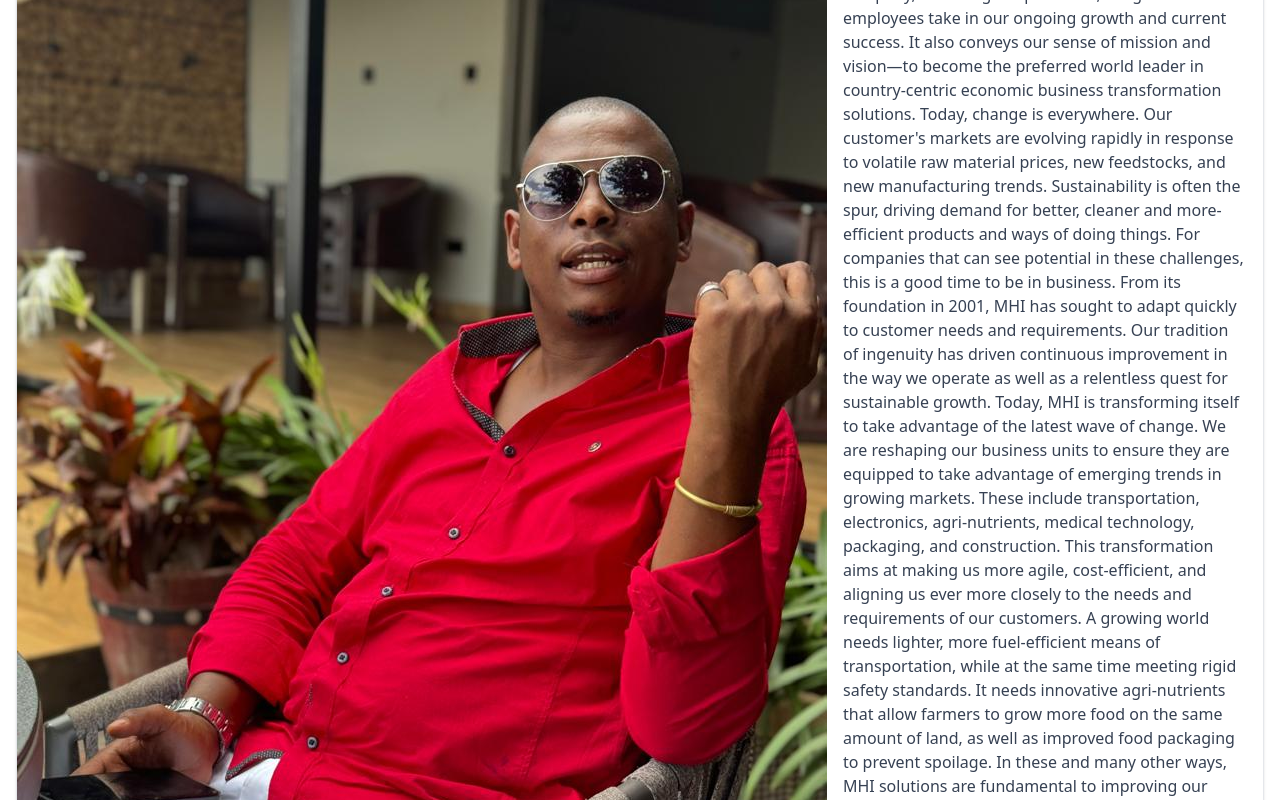
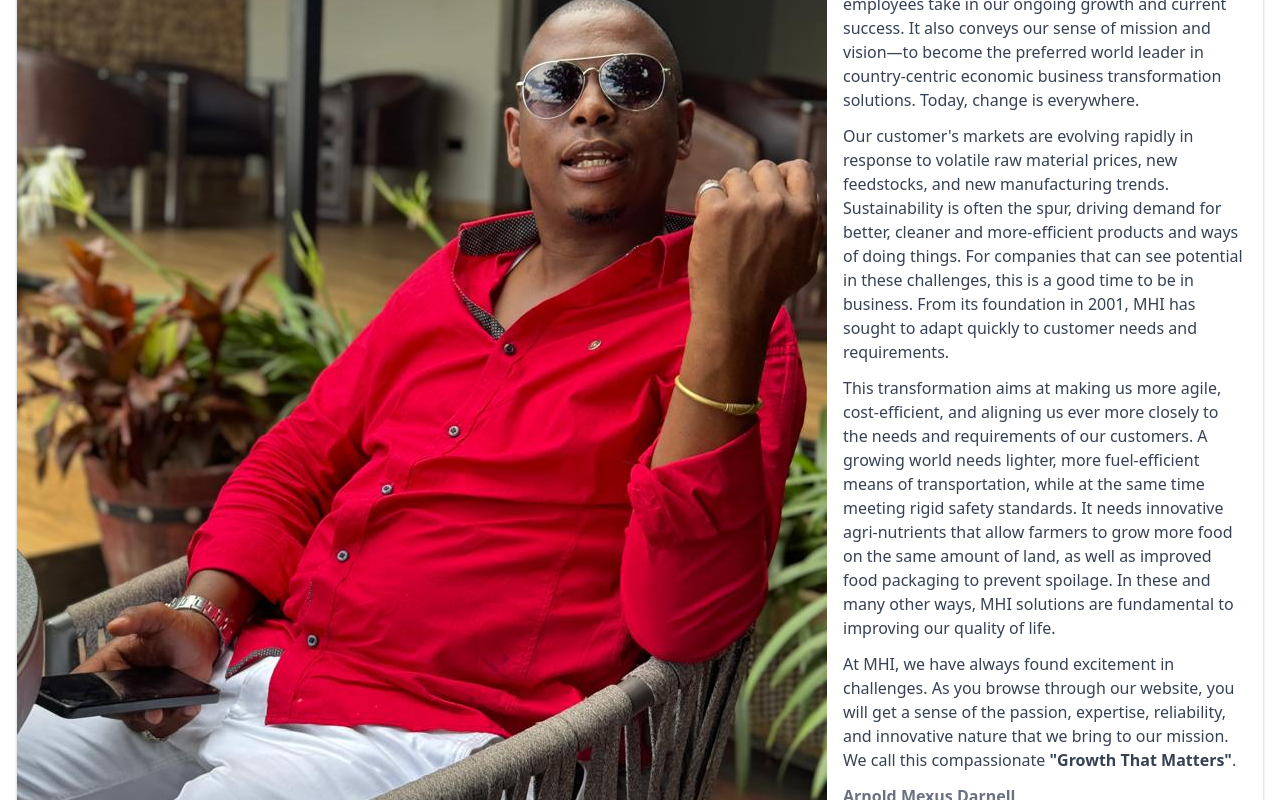
Before and after one commit to AdamUzDel/MexusHoldings, a Next.js app: page /about-us/leadership in a window 1280 px wide. Shown: the part 880-1680 px from the top of the page. Built offline with nearby package versions, Linux system fonts and the light colour scheme.

Commit message:
minor text corrections

```diff
--- a/app/about-us/leadership/page.tsx
+++ b/app/about-us/leadership/page.tsx
@@ -116,37 +116,38 @@ export default function LeadershipPage() {
               <Image className="object-cover w-full rounded-t-lg md:h-auto md:w-auto md:rounded-none md:rounded-s-lg" width={400} height={400} src="/mexus-arnold.jpg" alt=""/>
               <div className="flex flex-col justify-between p-4 leading-normal">
                   <h5 className="mb-2 text-2xl font-bold tracking-tight text-gray-900 dark:text-white">President & Founder</h5>
+                  <h6 className="mb-2 text-l font-bold tracking-tight text-gray-500 dark:text-white">WELCOME TO MHI</h6>
                   <p className="mb-3 font-normal text-gray-700 dark:text-gray-400">
-                  <b>WELCOME TO MHI</b><br></br>
+                    Here you will find a comprehensive, in-depth review of our company, reflecting the pride of 8,000
+                    global employees take in our ongoing growth and current success. It also conveys our sense of
+                    mission and vision—to become the preferred world leader in country-centric economic business
+                    transformation solutions. Today, change is everywhere.
+                  </p>
+                  <p className="mb-3 font-normal text-gray-700 dark:text-gray-400">
+                    Our customer's markets are evolving rapidly in response to volatile raw material prices, new feedstocks,
+                    and new manufacturing trends. Sustainability is often the spur, driving demand for better, cleaner and
+                    more-efficient products and ways of doing things. For companies that can see potential in these
+                    challenges, this is a good time to be in business. From its foundation in 2001, MHI has sought to adapt
+                    quickly to customer needs and requirements.
+                  </p>
+                  <p className="mb-3 font-normal text-gray-700 dark:text-gray-400">
+                    This transformation aims at making us more agile, cost-efficient, and aligning us ever more closely to the
+                    needs and requirements of our customers. A growing world needs lighter, more fuel-efficient means of
+                    transportation, while at the same time meeting rigid safety standards. It needs innovative agri-nutrients
+                    that allow farmers to grow more food on the same amount of land, as well as improved food packaging to
+                    prevent spoilage. In these and many other ways, MHI solutions are fundamental to improving our quality of life.
+                  </p>
+                  <p className="mb-3 font-normal text-gray-700 dark:text-gray-400">
+                    At MHI, we have always found excitement in challenges. As you browse through our website, you will get a sense
+                    of the passion, expertise, reliability, and innovative nature that we bring to our mission. We call this
+                    compassionate <b>"Growth That Matters"</b>.
+                  </p>
+                  <p className="mb-3 font-bold text-gray-500 dark:text-gray-400">
+                    Arnold Mexus Darnell <br/>
+                    Chairman & Founder <br/>
+                    MHI
+                  </p>
 
-                  It gives me great pleasure to welcome you to the world of Mexus Holdings International (MHI). Here you will find a comprehensive,
-                  in-depth review of our company, reflecting the pride of 8,000 global employees take in our ongoing growth and current success.
-                  It also conveys our sense of mission and vision—to become the preferred world leader in country-centric economic business transformation solutions.
-
-                  Today, change is everywhere. Our customer&apos;s markets are evolving rapidly in response to volatile raw material prices, new feedstocks,
-                  and new manufacturing trends. Sustainability is often the spur, driving demand for better, cleaner and more-efficient products and ways of doing things.
-
-                  For companies that can see potential in these challenges, this is a good time to be in business. From its foundation in 2001, MHI has
-                  sought to adapt quickly to customer needs and requirements. Our tradition of ingenuity has driven continuous improvement in the way we operate as well
-                  as a relentless quest for sustainable growth.
-
-                  Today, MHI is transforming itself to take advantage of the latest wave of change. We are reshaping our business units to ensure they
-                  are equipped to take advantage of emerging trends in growing markets. These include transportation, electronics, agri-nutrients, medical
-                  technology, packaging, and construction. This transformation aims at making us more agile, cost-efficient, and aligning us ever more
-                  closely to the needs and requirements of our customers.
-
-                  A growing world needs lighter, more fuel-efficient means of transportation, while at the same time meeting rigid safety standards. It needs
-                  innovative agri-nutrients that allow farmers to grow more food on the same amount of land, as well as improved food packaging to prevent spoilage.
-                  In these and many other ways, MHI solutions are fundamental to improving our quality of life.
-
-                  Here, you will also discover our commitment to the communities where we live and work; how we protect and sustain the environment we all share;
-                  our pioneering technology and innovation that builds a better future; the high-quality unique solutions we offer our customers; and, the
-                  financial return we offer our shareholders.
-
-                  At MHI, we have always found excitement in challenges. As you browse through our website, you will get a sense of the passion, expertise,
-                  reliability, and innovative nature that we bring to our mission. We call this &apso;Compassionate Growth That Matters&apos;.
-
-                  </p>
               </div>
           </div>
 
--- a/app/contact/page.tsx
+++ b/app/contact/page.tsx
@@ -208,7 +208,7 @@ export default function ContactPage() {
             <div>
               <div className="relative h-64 md:h-80 rounded-lg overflow-hidden mb-8">
                 <Image
-                  src="/investment.jpg?height=400&width=600"
+                  src="/office_front.jpg?height=400&width=600"
                   alt="Our office location"
                   fill
                   className="object-cover"
--- a/components/home/dual-card-section.tsx
+++ b/components/home/dual-card-section.tsx
@@ -44,7 +44,7 @@ export function DualCardSection() {
             </div>
             <div className="p-6">
               <h3 className="text-xl font-bold text-blue-600 mb-4 font-emirates">
-                If you`&apos;`re innovating, step into our Hub
+                If you&apos;re innovating, step into our Hub
               </h3>
               <span className="inline-flex items-center text-blue-600 font-medium">
                 View our Innovation Hub
--- a/components/home/sectors-slider-section.tsx
+++ b/components/home/sectors-slider-section.tsx
@@ -113,7 +113,7 @@ export function SectorsSliderSection() {
           {/* Left column with heading */}
           <div className="lg:col-span-4">
             <h2 className="text-3xl md:text-4xl lg:text-5xl font-bold font-emirates text-blue-600 mb-4">
-              Empowering East Africa`&apos;`s economic development
+              Empowering East Africa&apos;s economic development
             </h2>
             <p className="text-gray-700 text-lg">We are focusing on enabling a bright and sustainable future economy</p>
 
--- a/components/site-footer.tsx
+++ b/components/site-footer.tsx
@@ -120,8 +120,8 @@ export function SiteFooter() {
               <li className="flex items-start">
                 <MapPin size={20} className="mr-2 text-blue-300 flex-shrink-0 mt-1" />
                 <span className="text-blue-200">
-                  P.O. Box 5514, Dubai, UAE. Levels 20, 48 Burj Gate Towers
-                  Sheikh Zayed Rd - Dubai - United Arab Emirates
+                  P.O. Box 5514, Dubai, UAE. <br/>
+                  Level 20, Burj Gate Tower, Sheikh Zayed Road - Dubai - UAE
                 </span>
               </li>
               <li className="flex items-center">
```
Also changed, not shown: public/office_front.jpg (added).
